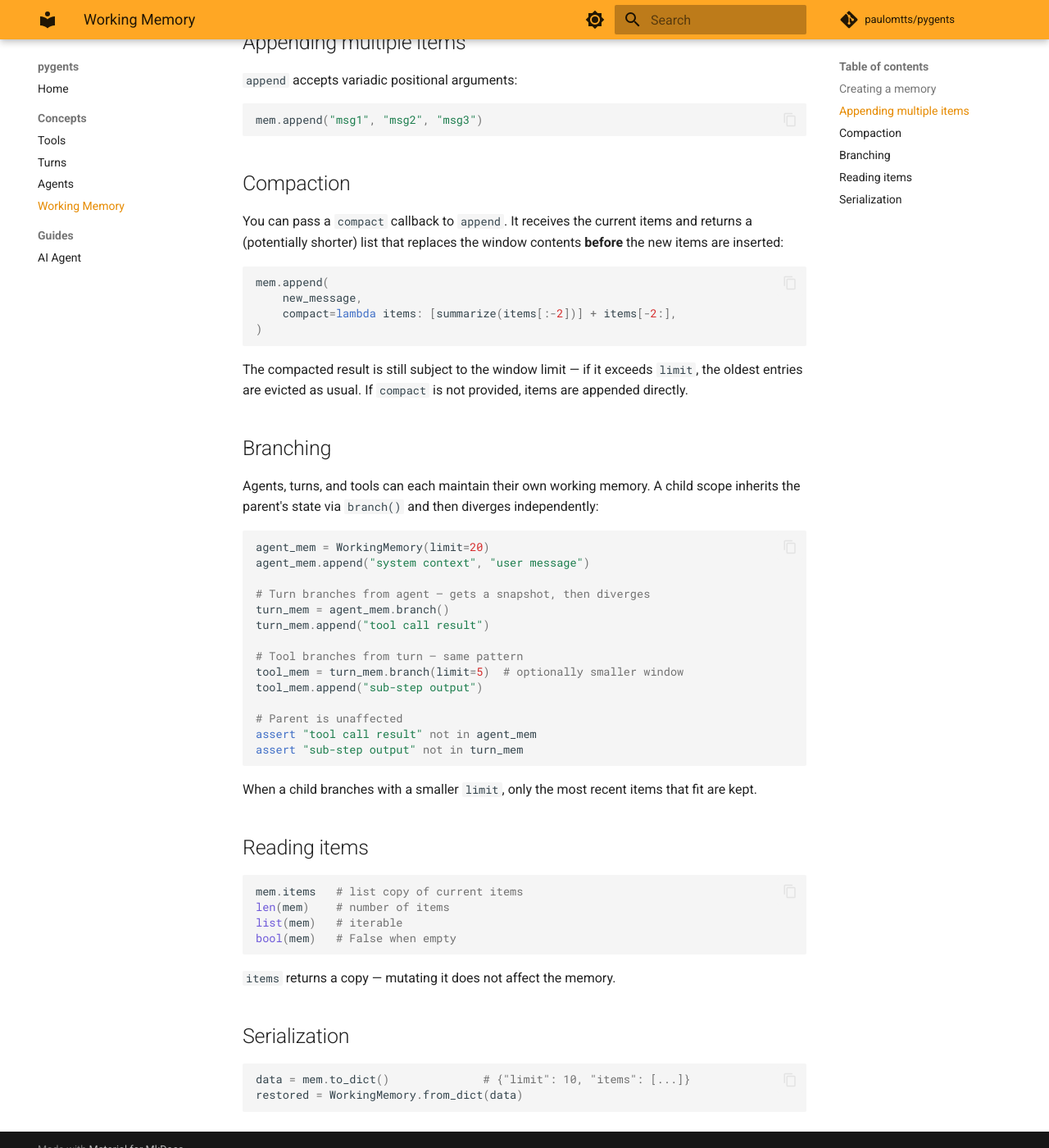
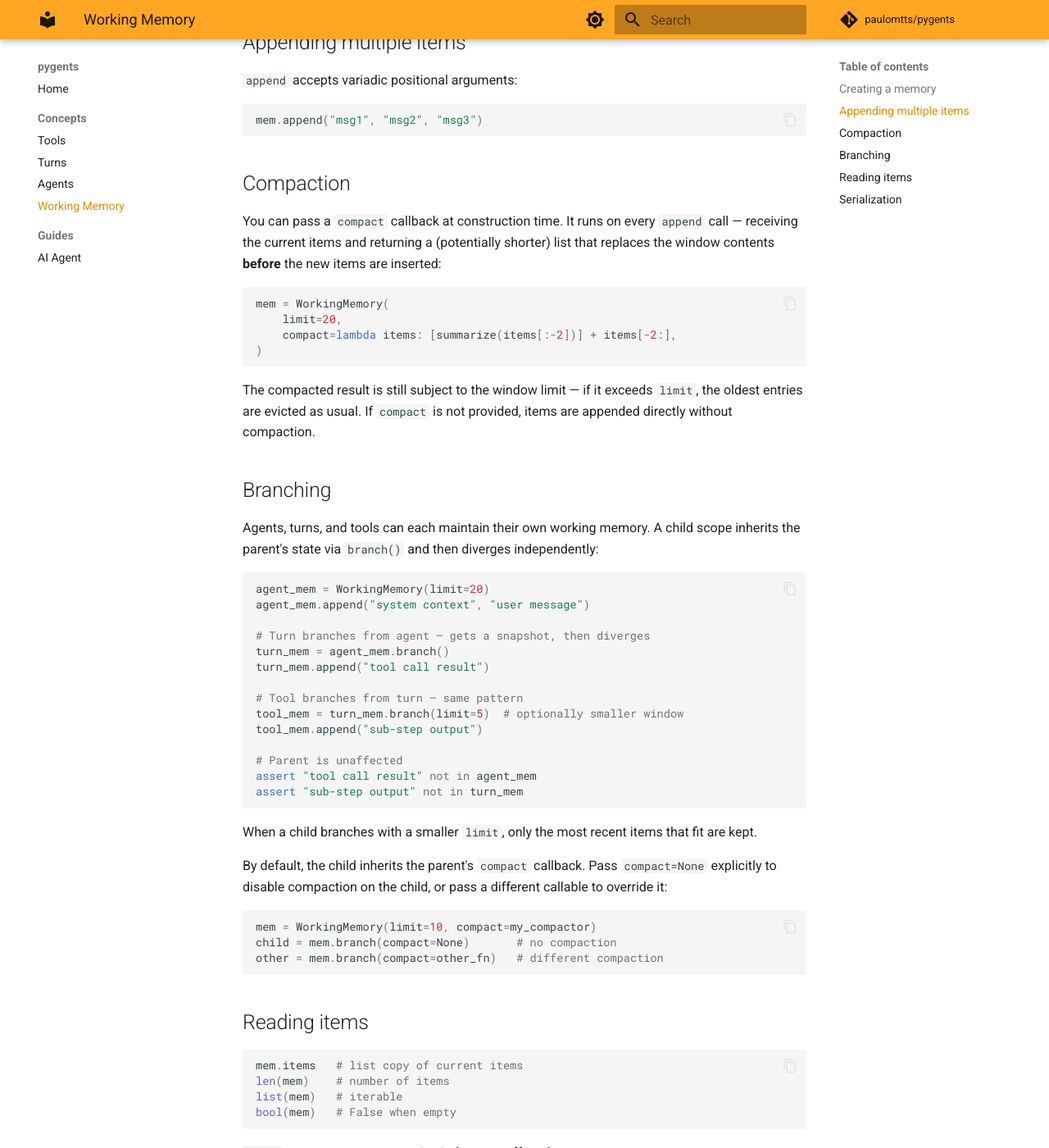
Before and after one commit to paulomtts/pygents, an MkDocs documentation site: the page built from docs/concepts/working-memory.md, in a window 1280 px wide and 1400 px high, scrolled down 537 px. Shown: the whole window at 82% size. Built offline with MkDocs 1.6.1 and Material for MkDocs 9.7.7, drawn with Linux system fonts in a browser that asks for light colours; comment, search, counter and statistics services are not loaded; some of the changed text lies outside the part shown.

Commit message:
Move compact callback from append() to WorkingMemory constructor
The compaction callback is now set once at construction and runs on every
append call. branch() inherits the parent's callback by default; pass
compact=None to disable or a different callable to override. Updated
tests and docs accordingly.

Co-Authored-By: Claude Opus 4.6 <noreply@anthropic.com>

````diff
--- a/docs/concepts/working-memory.md
+++ b/docs/concepts/working-memory.md
@@ -24,16 +24,16 @@ mem.append("msg1", "msg2", "msg3")
 
 ## Compaction
 
-You can pass a `compact` callback to `append`. It receives the current items and returns a (potentially shorter) list that replaces the window contents **before** the new items are inserted:
+You can pass a `compact` callback at construction time. It runs on every `append` call — receiving the current items and returning a (potentially shorter) list that replaces the window contents **before** the new items are inserted:
 
 ```python
-mem.append(
-    new_message,
+mem = WorkingMemory(
+    limit=20,
     compact=lambda items: [summarize(items[:-2])] + items[-2:],
 )
 ```
 
-The compacted result is still subject to the window limit — if it exceeds `limit`, the oldest entries are evicted as usual. If `compact` is not provided, items are appended directly.
+The compacted result is still subject to the window limit — if it exceeds `limit`, the oldest entries are evicted as usual. If `compact` is not provided, items are appended directly without compaction.
 
 ## Branching
 
@@ -58,6 +58,14 @@ assert "sub-step output" not in turn_mem
 
 When a child branches with a smaller `limit`, only the most recent items that fit are kept.
 
+By default, the child inherits the parent's `compact` callback. Pass `compact=None` explicitly to disable compaction on the child, or pass a different callable to override it:
+
+```python
+mem = WorkingMemory(limit=10, compact=my_compactor)
+child = mem.branch(compact=None)       # no compaction
+other = mem.branch(compact=other_fn)   # different compaction
+```
+
 ## Reading items
 
 ```python
@@ -75,3 +83,6 @@ bool(mem)   # False when empty
 data = mem.to_dict()              # {"limit": 10, "items": [...]}
 restored = WorkingMemory.from_dict(data)
 ```
+
+!!! info "Compact callbacks are not serialized"
+    `to_dict()` / `from_dict()` persist the limit and items but not the `compact` callback. If you need compaction after deserialization, pass the callback when constructing the restored instance or set it via `branch()`.
````
Also changed, not shown: 2 other files.
